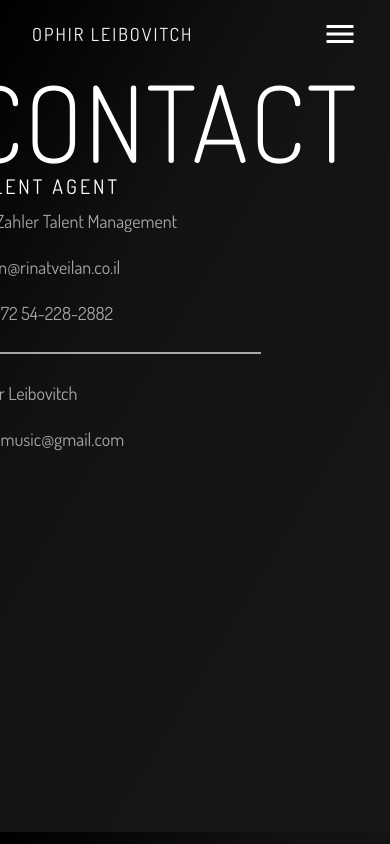
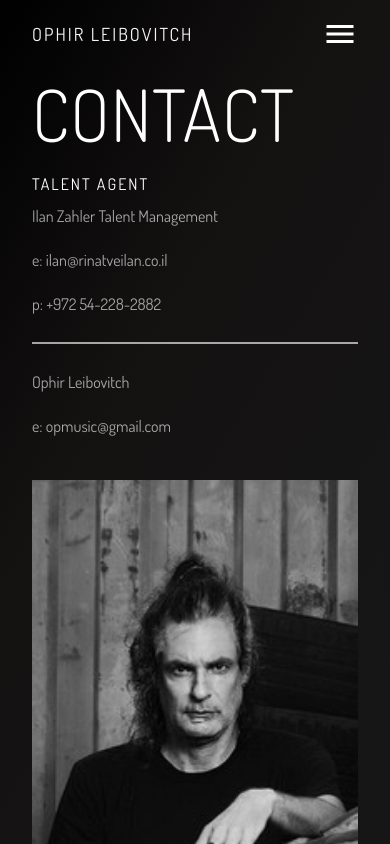
Before and after one commit to yonatanlib/OphirLeibovitch, a Vue app: page /contact in a window 390 px wide. Shown: the top 844 px of the page. Built offline with nearby package versions, Linux system fonts and the light colour scheme.

Commit message:
finished

```diff
--- a/src/views/ContactPage.vue
+++ b/src/views/ContactPage.vue
@@ -27,7 +27,6 @@ export default {
   display: flex;
   justify-content: center;
   padding-inline: 8rem;
-  height: calc(100svh - 5rem);
 }
 
 .contact-img-container {
@@ -47,33 +46,12 @@ export default {
   border-radius: 4%;
 }
 
-.contact-img-conte::before {
-  content: "";
-  position: absolute;
-  top: 0;
-  left: 0;
-  width: 100%;
-  height: 100%;
-  background: radial-gradient(circle, rgba(255, 255, 255, 0) 70%, white 100%);
-  z-index: 2;
-  mask-image: radial-gradient(
-    circle,
-    rgba(0, 0, 0, 1) 70%,
-    rgba(0, 0, 0, 0) 100%
-  );
-  -webkit-mask-image: radial-gradient(
-    circle,
-    rgba(0, 0, 0, 1) 70%,
-    rgba(0, 0, 0, 0) 100%
-  );
-}
-
 .title {
   text-transform: none;
   font-family: Dosis;
   font-weight: 300;
   font-style: normal;
-  font-size: 106px;
+  font-size: 6.625rem;
   letter-spacing: 2px;
   line-height: 1em;
   text-transform: uppercase;
@@ -109,4 +87,41 @@ export default {
   width: 75%;
   margin-block: 1rem;
 }
+
+@media screen and (max-width: 1000px) {
+  .contact-div {
+    flex-direction: column;
+    padding-inline: 2rem;
+  }
+
+  .contact-img-container {
+    width: 100%;
+    height: 100%;
+    margin-block: 2rem;
+  }
+
+  .contact-img {
+    border-radius: 0;
+  }
+
+  .title {
+    font-size: 4.5rem;
+    letter-spacing: 1px;
+    line-height: unset;
+    margin-block-end: 1rem;
+  }
+
+  .subtitle {
+    font-size: 16px;
+    letter-spacing: 2px;
+  }
+
+  .contact-details p {
+    font-size: 16px;
+  }
+
+  .divider {
+    width: 100%;
+  }
+}
 </style>
```
